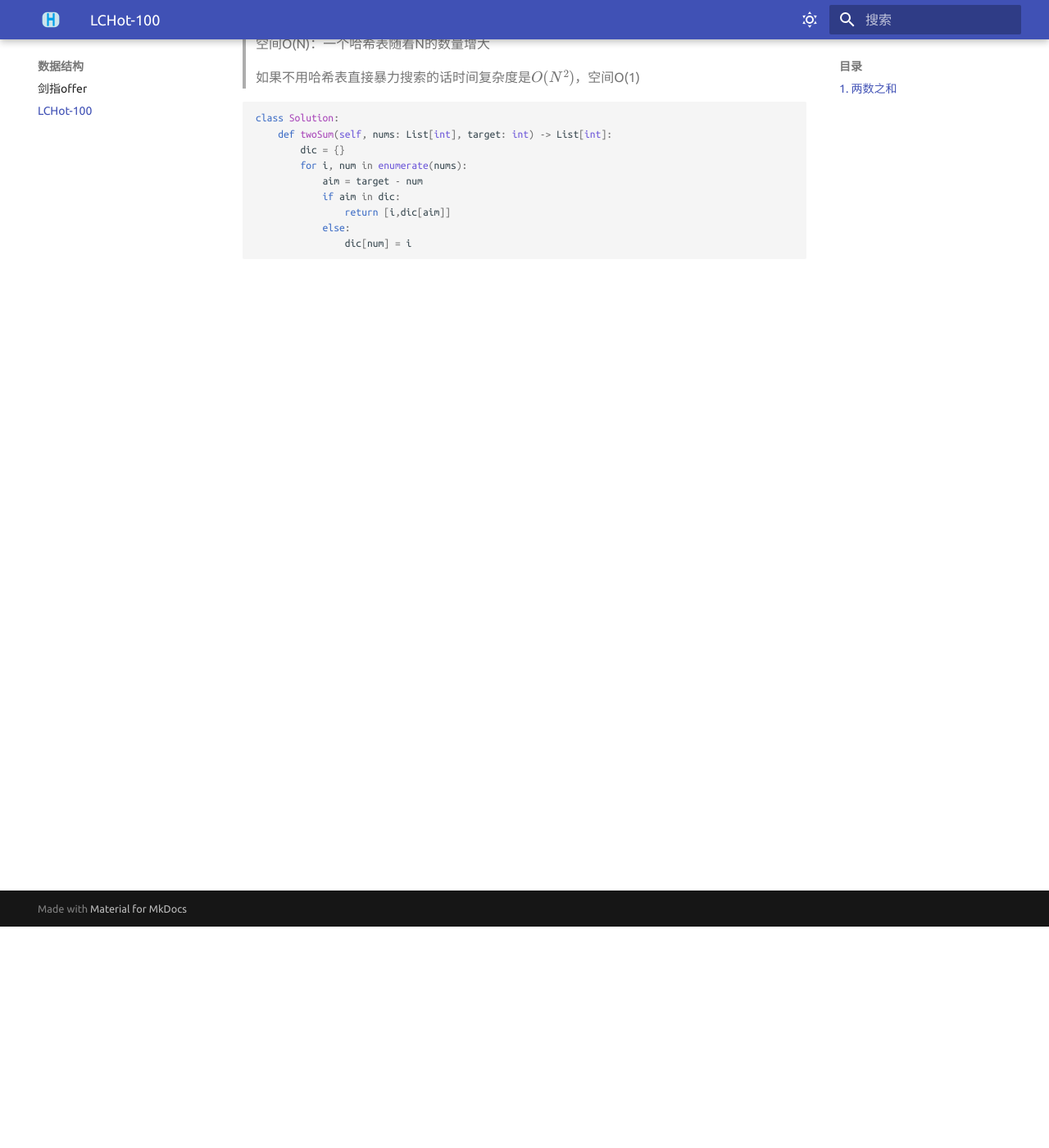
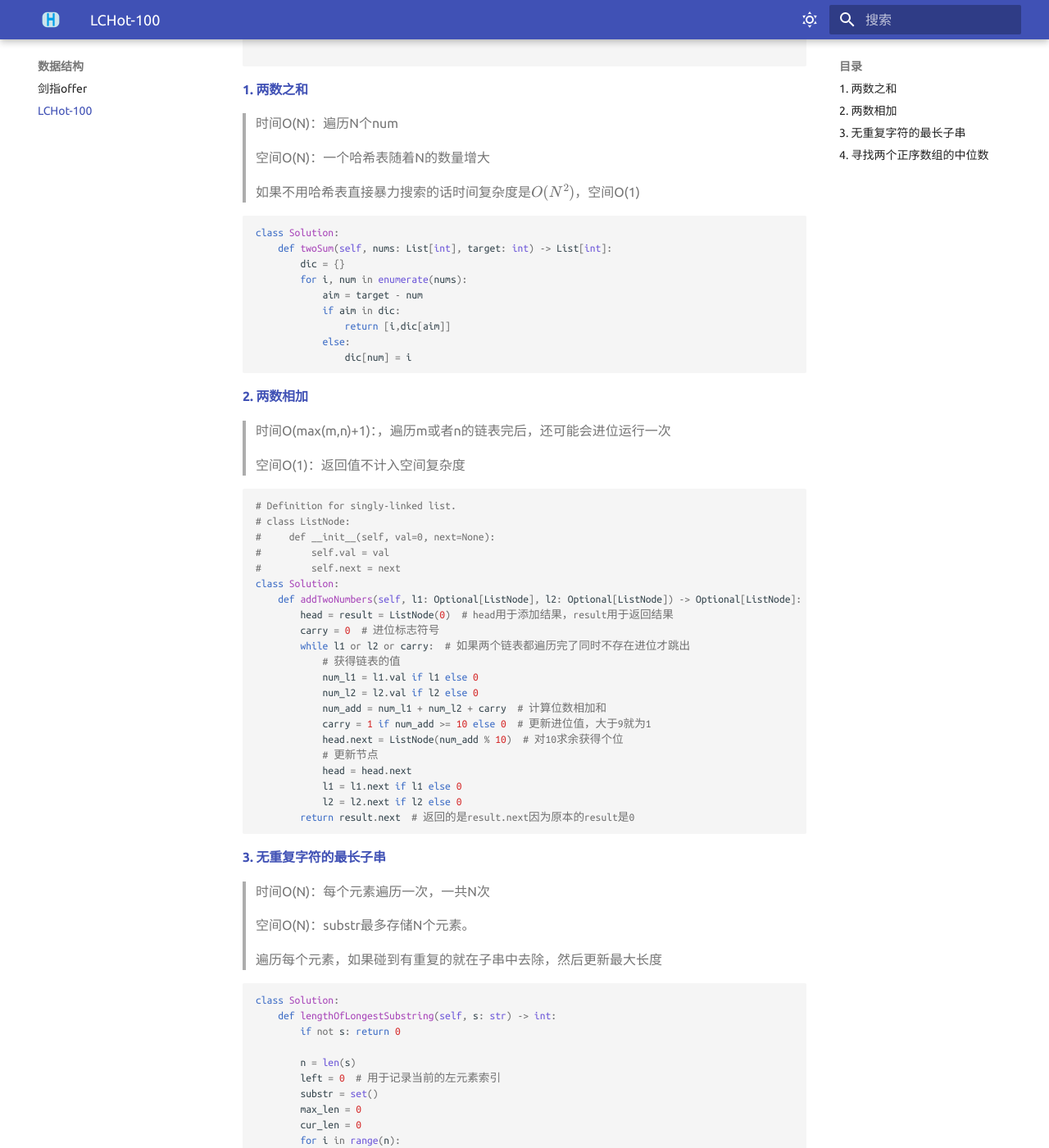
Before and after one commit to eat-or-eat/github-pages, an MkDocs documentation site: the page built from docs/数据结构/LCHot-100.md, in a window 1280 px wide and 1400 px high, scrolled down 270 px. Shown: the whole window at 82% size. Built offline with MkDocs 1.6.1 and Material for MkDocs 9.7.7, drawn with Linux system fonts in a browser that asks for light colours; some of the changed text lies outside the part shown.

Commit message:
1. add-LChot100

````diff
--- a/docs/数据结构/LCHot-100.md
+++ b/docs/数据结构/LCHot-100.md
@@ -1,3 +1,13 @@
+> 时间O(N)：
+>
+> 空间O(N)：
+
+```python
+
+```
+
+
+
 #### [1. 两数之和](https://leetcode.cn/problems/two-sum/)
 
 > 时间O(N)：遍历N个num
@@ -17,3 +27,80 @@
             else:
                 dic[num] = i
 ```
+
+#### [2. 两数相加](https://leetcode.cn/problems/add-two-numbers/?favorite=2cktkvj)
+
+> 时间O(max(m,n)+1)：，遍历m或者n的链表完后，还可能会进位运行一次
+>
+> 空间O(1)：返回值不计入空间复杂度
+
+```python
+# Definition for singly-linked list.
+# class ListNode:
+#     def __init__(self, val=0, next=None):
+#         self.val = val
+#         self.next = next
+class Solution:
+    def addTwoNumbers(self, l1: Optional[ListNode], l2: Optional[ListNode]) -> Optional[ListNode]:
+        head = result = ListNode(0)  # head用于添加结果，result用于返回结果
+        carry = 0  # 进位标志符号
+        while l1 or l2 or carry:  # 如果两个链表都遍历完了同时不存在进位才跳出
+            # 获得链表的值
+            num_l1 = l1.val if l1 else 0
+            num_l2 = l2.val if l2 else 0
+            num_add = num_l1 + num_l2 + carry  # 计算位数相加和
+            carry = 1 if num_add >= 10 else 0  # 更新进位值，大于9就为1
+            head.next = ListNode(num_add % 10)  # 对10求余获得个位
+            # 更新节点
+            head = head.next
+            l1 = l1.next if l1 else 0
+            l2 = l2.next if l2 else 0
+        return result.next  # 返回的是result.next因为原本的result是0
+```
+
+#### [3. 无重复字符的最长子串](https://leetcode.cn/problems/longest-substring-without-repeating-characters/?favorite=2cktkvj)
+
+> 时间O(N)：每个元素遍历一次，一共N次
+>
+> 空间O(N)：substr最多存储N个元素。
+>
+> 遍历每个元素，如果碰到有重复的就在子串中去除，然后更新最大长度
+
+```python
+class Solution:
+    def lengthOfLongestSubstring(self, s: str) -> int:
+        if not s: return 0
+
+        n = len(s)
+        left = 0  # 用于记录当前的左元素索引
+        substr = set()
+        max_len = 0
+        cur_len = 0
+        for i in range(n):
+            cur_len += 1  # 每添加一个元素就加一
+            while s[i] in substr:  # 剔除重复的部分
+                substr.remove(s[left])
+                left += 1
+                cur_len -= 1
+            if cur_len > max_len: max_len = cur_len  # 更新最大长度
+            substr.add(s[i])  # 记录字串元素
+        return max_len
+```
+
+#### [4. 寻找两个正序数组的中位数](https://leetcode.cn/problems/median-of-two-sorted-arrays/?favorite=2cktkvj)
+
+> 时间O($nlog_n$)：[Timsort - Wikipedia](https://en.wikipedia.org/wiki/Timsort)
+>
+> 空间O(N)：合并后的列表有N个元素(num1+num2)
+
+```python
+class Solution:
+    def findMedianSortedArrays(self, nums1: List[int], nums2: List[int]) -> float:
+        num = nums1 + nums2  # 合并
+        num = sorted(num)  # 排序
+        n = len(num)
+        if n % 2 == 0:  # 偶数
+            return (num[n//2] + num[n//2 - 1]) / 2
+        else:
+            return num[n//2]  # 基数
+```
````
